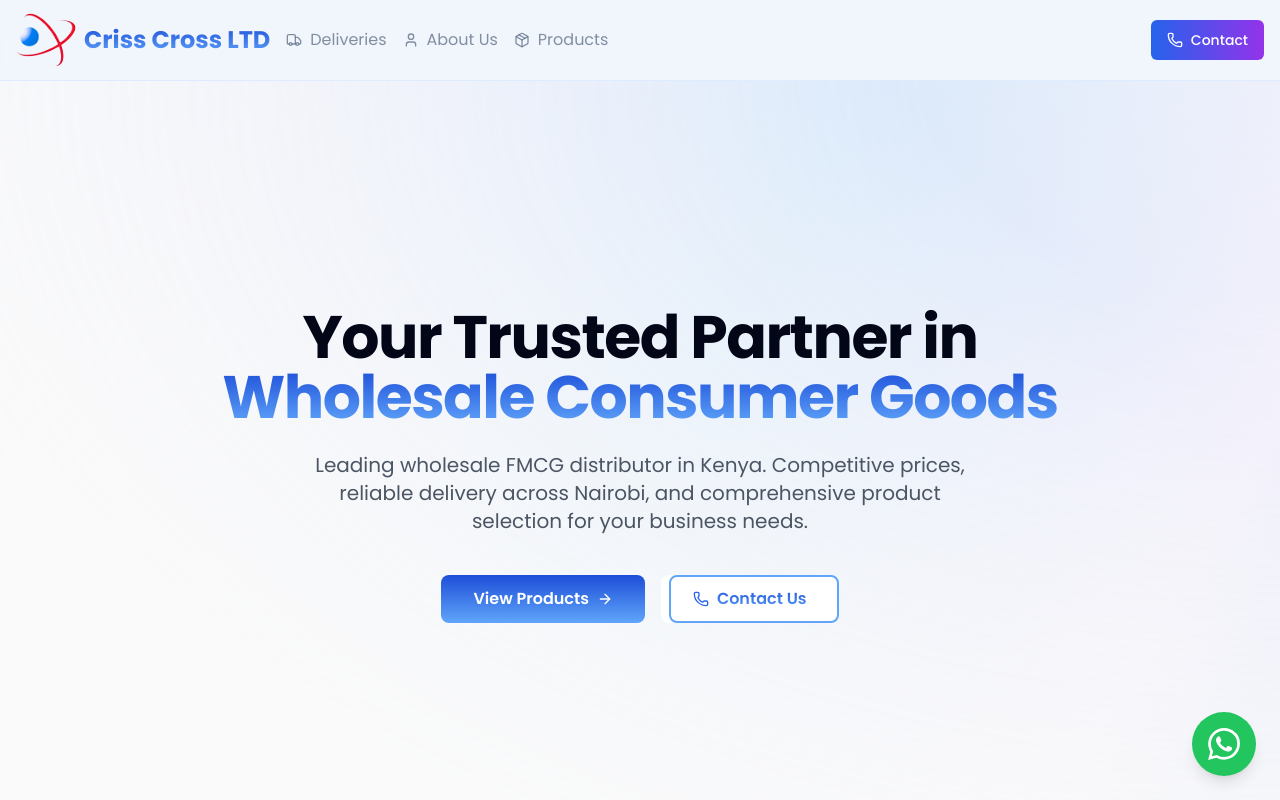
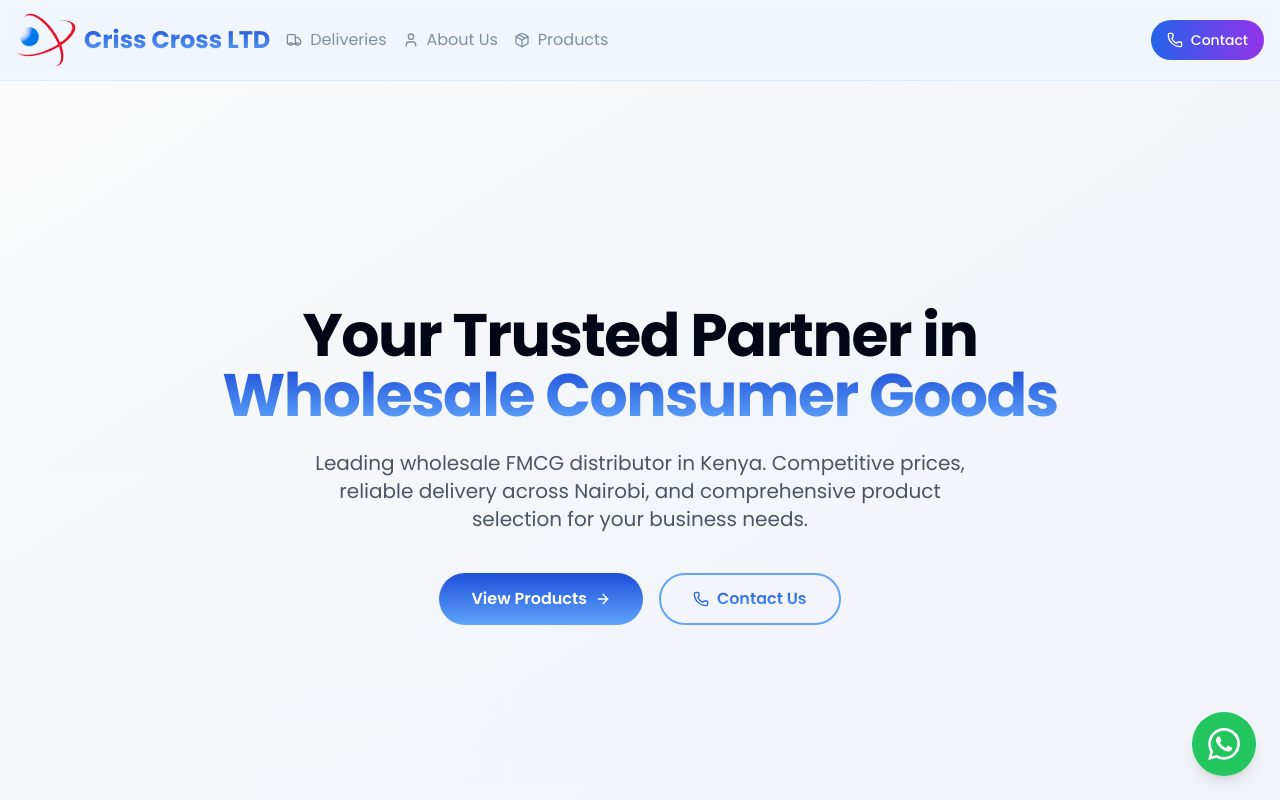
Before and after one commit to QoSz/Criss-Cross-LTD, a Next.js app: page / in a window 1280 px wide. Shown: the top 800 px of the page. Built offline with nearby package versions, Linux system fonts and the light colour scheme.

Commit message:
NextJS performace optimizations

```diff
--- a/next.config.ts
+++ b/next.config.ts
@@ -8,7 +8,7 @@ const nextConfig: NextConfig = {
   // Experimental optimizations for better performance
   experimental: {
     optimizeCss: true,
-    optimizePackageImports: ['lucide-react', '@radix-ui/react-navigation-menu'],
+    optimizePackageImports: ['lucide-react', '@radix-ui/react-navigation-menu', 'framer-motion', 'react-icons'],
   },
 
   images: {
@@ -19,6 +19,11 @@ const nextConfig: NextConfig = {
     dangerouslyAllowSVG: true,
     contentSecurityPolicy: "default-src 'self'; script-src 'none'; sandbox;",
   },
+
+  // Enable compiler optimizations
+  compiler: {
+    removeConsole: process.env.NODE_ENV === 'production',
+  },
 };
 
 export default nextConfig;
--- a/src/app/about/page.tsx
+++ b/src/app/about/page.tsx
@@ -1,9 +1,7 @@
-import ComingSoonPage from '../coming-soon/page';
+import ComingSoonPage from "../coming-soon/page";
 
 export default function AboutPage() {
   return (
-    <div>
-      <ComingSoonPage />
-    </div>
+    <ComingSoonPage />
   );
-};
+}
--- a/src/app/coming-soon/page.tsx
+++ b/src/app/coming-soon/page.tsx
@@ -56,4 +56,4 @@ export default function ComingSoonPage() {
       </p>
     </div>
   );
-};
+}
--- a/src/components/home/Hero.tsx
+++ b/src/components/home/Hero.tsx
@@ -1,12 +1,42 @@
-import { AuroraBackground } from "@/components/ui/aurora-background";
-import HeroClient from "./HeroContent";
+import Link from 'next/link'
+import { ArrowRight, Phone } from 'lucide-react'
 
 export default function Hero() {
   return (
-    <AuroraBackground>
-      <div className="relative w-full overflow-x-hidden">
-        <HeroClient />
+    <div className="relative flex flex-col min-h-screen items-center justify-center bg-gradient-to-br from-zinc-50 via-blue-50/30 to-indigo-100/20 dark:from-zinc-900 dark:via-blue-950/30 dark:to-indigo-900/20 text-slate-950 transition-colors w-full overflow-x-hidden">
+          <div className="relative w-full max-w-7xl mx-auto px-4 sm:px-6 lg:px-8">
+      <div className="pt-16 pb-20 sm:pt-24 sm:pb-32">
+        <div className="text-center max-w-4xl mx-auto px-4">
+          <h1 className="text-3xl sm:text-5xl lg:text-6xl font-bold tracking-tight dark:text-white">
+            Your Trusted Partner in
+            <span className="block bg-gradient-to-b from-blue-700 to-blue-400 text-transparent bg-clip-text dark:from-blue-400 dark:to-blue-600">
+              Wholesale Consumer Goods
+            </span>
+          </h1>
+
+          <p className="mt-6 text-lg sm:text-xl text-gray-600 max-w-2xl mx-auto">
+            Leading wholesale FMCG distributor in Kenya. Competitive prices, reliable delivery across Nairobi, and comprehensive product selection for your business needs.
+          </p>
+
+          <div className="mt-10 flex flex-col sm:flex-row gap-4 justify-center">
+            <Link
+              href="/products"
+              className="w-full sm:w-auto px-8 py-3 bg-gradient-to-b from-blue-700 to-blue-400 text-white rounded-[1.618rem] font-semibold hover:opacity-90 transition-all dark:from-blue-400 dark:to-blue-600 flex items-center space-x-2 justify-center"
+            >
+              <span>View Products</span>
+              <ArrowRight className="h-4 w-4" />
+            </Link>
+            <Link
+              href="/contact"
+              className="w-full sm:w-auto px-8 py-3 rounded-[1.618rem] font-semibold transition-all border-2 border-blue-400 hover:border-blue-500 bg-transparent flex items-center space-x-2 justify-center"
+            >
+              <Phone className="h-4 w-4 text-blue-600 dark:text-blue-400" />
+              <span className="bg-gradient-to-b from-blue-700 to-blue-400 dark:from-blue-400 dark:to-blue-600 bg-clip-text text-transparent">Contact Us</span>
+            </Link>
+          </div>
+        </div>
       </div>
-    </AuroraBackground>
+    </div>
+    </div>
   )
 }
--- a/src/components/home/HeroContent.tsx
+++ /dev/null
@@ -1,45 +0,0 @@
-"use client";
-
-import Link from 'next/link'
-import { ArrowRight, Phone } from 'lucide-react'
-
-export default function HeroClient() {
-  return (
-    <div className="relative w-full max-w-7xl mx-auto px-4 sm:px-6 lg:px-8 animate-fade-in">
-      <div className="pt-16 pb-20 sm:pt-24 sm:pb-32">
-        <div className="text-center max-w-4xl mx-auto px-4">
-          <h1 className="text-3xl sm:text-5xl lg:text-6xl font-bold tracking-tight dark:text-white">
-            Your Trusted Partner in
-            <span className="block bg-gradient-to-b from-blue-700 to-blue-400 text-transparent bg-clip-text dark:from-blue-400 dark:to-blue-600">
-              Wholesale Consumer Goods
-            </span>
-          </h1>
-
-          <p className="mt-6 text-lg sm:text-xl text-gray-600 max-w-2xl mx-auto">
-            Leading wholesale FMCG distributor in Kenya. Competitive prices, reliable delivery across Nairobi, and comprehensive product selection for your business needs.
-          </p>
-
-          <div className="mt-10 flex flex-col sm:flex-row gap-4 justify-center">
-            <Link
-              href="/products"
-              className="w-full sm:w-auto px-8 py-3 bg-gradient-to-b from-blue-700 to-blue-400 text-white rounded-lg font-semibold hover:opacity-90 transition-all dark:from-blue-400 dark:to-blue-600 flex items-center space-x-2 justify-center"
-            >
-              <span>View Products</span>
-              <ArrowRight className="h-4 w-4" />
-            </Link>
-            <Link
-              href="/contact"
-              className="w-full sm:w-auto px-8 py-3 rounded-lg font-semibold transition-all relative bg-white flex items-center space-x-2 justify-center"
-            >
-              <span className="relative bg-gradient-to-b from-blue-700 to-blue-400 dark:from-blue-400 dark:to-blue-600 bg-clip-text text-transparent flex items-center space-x-2">
-                <Phone className="h-4 w-4 text-blue-600 dark:text-blue-400" />
-                <span>Contact Us</span>
-              </span>
-              <span className="absolute inset-0 rounded-lg border-2 border-blue-400 hover:border-blue-500 transition-colors"></span>
-            </Link>
-          </div>
-        </div>
-      </div>
-    </div>
-  )
-}
--- a/src/components/shared/Navbar.tsx
+++ b/src/components/shared/Navbar.tsx
@@ -30,21 +30,21 @@ export function Navbar() {
                     </Link>
                     <Link
                         href="/deliveries"
-                        className="group relative flex items-center space-x-2 text-muted-foreground/80 ml-4 hidden md:inline-flex dark:text-gray-400 after:absolute after:left-0 after:bottom-0 after:h-0.5 after:w-0 after:bg-blue-600 after:transition-all after:duration-300 hover:text-blue-600 dark:hover:text-blue-400 after:hover:w-full"
+                        className="group relative hidden md:inline-flex items-center space-x-2 text-muted-foreground/80 ml-4 dark:text-gray-400 after:absolute after:left-0 after:bottom-0 after:h-0.5 after:w-0 after:bg-blue-600 after:transition-all after:duration-300 hover:text-blue-600 dark:hover:text-blue-400 after:hover:w-full"
                     >
                         <Truck className="h-4 w-4" />
                         <span>Deliveries</span>
                     </Link>
                     <Link
                         href="/about"
-                        className="group relative flex items-center space-x-2 text-muted-foreground/80 ml-4 hidden md:inline-flex dark:text-gray-400 after:absolute after:left-0 after:bottom-0 after:h-0.5 after:w-0 after:bg-blue-600 after:transition-all after:duration-300 hover:text-blue-600 dark:hover:text-blue-400 after:hover:w-full"
+                        className="group relative hidden md:inline-flex items-center space-x-2 text-muted-foreground/80 ml-4 dark:text-gray-400 after:absolute after:left-0 after:bottom-0 after:h-0.5 after:w-0 after:bg-blue-600 after:transition-all after:duration-300 hover:text-blue-600 dark:hover:text-blue-400 after:hover:w-full"
                     >
                         <User className="h-4 w-4" />
                         <span>About Us</span>
                     </Link>
                     <Link
                         href="/products"
-                        className="group relative flex items-center space-x-2 text-muted-foreground/80 ml-4 hidden md:inline-flex dark:text-gray-400 after:absolute after:left-0 after:bottom-0 after:h-0.5 after:w-0 after:bg-blue-600 after:transition-all after:duration-300 hover:text-blue-600 dark:hover:text-blue-400 after:hover:w-full"
+                        className="group relative hidden md:inline-flex items-center space-x-2 text-muted-foreground/80 ml-4 dark:text-gray-400 after:absolute after:left-0 after:bottom-0 after:h-0.5 after:w-0 after:bg-blue-600 after:transition-all after:duration-300 hover:text-blue-600 dark:hover:text-blue-400 after:hover:w-full"
                     >
                         <Package className="h-4 w-4" />
                         <span>Products</span>
@@ -53,7 +53,7 @@ export function Navbar() {
                 <nav className="hidden md:flex items-center space-x-6 text-base font-medium relative">
                     <Button
                         asChild
-                        className="bg-gradient-to-r from-blue-600 to-purple-600 text-white dark:from-blue-600 dark:to-purple-500 hover:opacity-80 transition-opacity duration-200"
+                        className="bg-gradient-to-r from-blue-600 to-purple-600 text-white dark:from-blue-600 dark:to-purple-500 hover:opacity-80 transition-opacity duration-200 rounded-[1.618rem]"
                     >
                         <Link
                             href="/contact"
@@ -130,7 +130,7 @@ export function Navbar() {
                                 </Link>
                                 <Button
                                     asChild
-                                    className="bg-gradient-to-r from-blue-600 to-purple-600 text-white justify-start self-start dark:from-blue-600 dark:to-purple-500 hover:opacity-80 transition-opacity duration-200"
+                                    className="bg-gradient-to-r from-blue-600 to-purple-600 text-white justify-start self-start dark:from-blue-600 dark:to-purple-500 hover:opacity-80 transition-opacity duration-200 rounded-[1.618rem]"
                                     onClick={() => setIsOpen(false)}
                                 >
                                     <Link
--- a/src/components/ui/aurora-background.tsx
+++ /dev/null
@@ -1,48 +0,0 @@
-"use client";
-import { cn } from "@/lib/utils";
-import React, { ReactNode } from "react";
-
-interface AuroraBackgroundProps extends React.HTMLProps<HTMLDivElement> {
-  children: ReactNode;
-  showRadialGradient?: boolean;
-}
-
-export const AuroraBackground = ({
-  className,
-  children,
-  showRadialGradient = true,
-  ...props
-}: AuroraBackgroundProps) => {
-  return (
-    <main>
-      <div
-        className={cn(
-          "relative flex flex-col min-h-screen items-center justify-center bg-zinc-50 dark:bg-zinc-900 text-slate-950 transition-bg w-full",
-          className
-        )}
-        {...props}
-      >
-        <div className="absolute inset-0 overflow-hidden">
-          <div
-            className={cn(
-              `
-            [--white-gradient:linear-gradient(45deg,var(--white)_0%,var(--transparent)_50%,var(--white)_100%)]
-            [--dark-gradient:linear-gradient(45deg,var(--black)_0%,var(--transparent)_50%,var(--black)_100%)]
-            [--aurora:linear-gradient(120deg,var(--blue-500)_0%,var(--indigo-300)_25%,var(--blue-300)_50%,var(--violet-200)_75%,var(--blue-400)_100%)]
-            [background-image:var(--white-gradient),var(--aurora)]
-            dark:[background-image:var(--dark-gradient),var(--aurora)]
-            [background-size:200%,_150%]
-            [background-position:0%_0%,50%_50%]
-            will-change-auto
-            pointer-events-none
-            absolute -inset-[5px] opacity-30`,
-              showRadialGradient &&
-                `[mask-image:radial-gradient(ellipse_at_100%_0%,black_20%,var(--transparent)_80%)]`
-            )}
-          ></div>
-        </div>
-        {children}
-      </div>
-    </main>
-  );
-};
```
Also changed, not shown: package.json (+21 -18 lines), tsconfig.json (+4 -3 lines), 1 other file (tests, documents, lock files or other folders).
